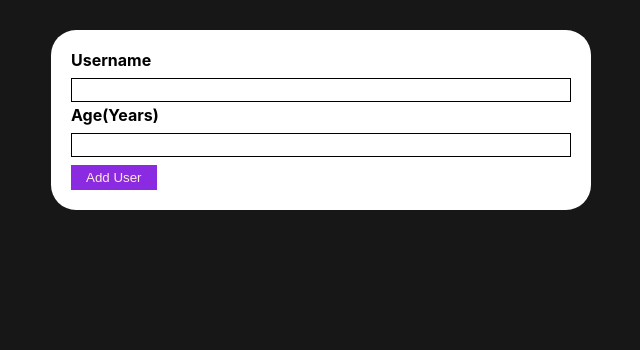
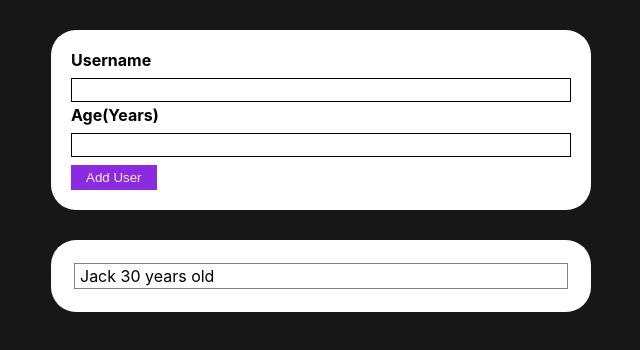
Before and after one commit to jackpavlovic/dont-look-at-this, a React (Create React App) app: page / in a window 1280 px wide. Shown: the top 350 px of the page, without its empty margins (319-959 px from the left). Built offline with nearby package versions, Linux system fonts and the light colour scheme.

Commit message:
n. 4 added userlist

```diff
--- a/src/App.js
+++ b/src/App.js
@@ -1,8 +1,11 @@
 import User from "./components/UserForm";
-
+import UserList from "./components/UserList";
 function App() {
   return (
+    <div>
     <User/>
+    <UserList/>
+    </div>
   );
 }
 
--- a/src/components/UserList.js
+++ b/src/components/UserList.js
@@ -0,0 +1,21 @@
+import Card from "./UI/Card";
+import styled from "styled-components";
+
+const Label = styled.label`
+  border: 1px solid grey;
+  display: block;
+  padding: 2px 5px;
+  margin: 3px;
+`
+
+const UserList = () => {
+
+  return (
+    <Card>
+      <Label>Jack 30 years old</Label>
+    </Card>
+  )
+
+}
+
+export default UserList;
```
